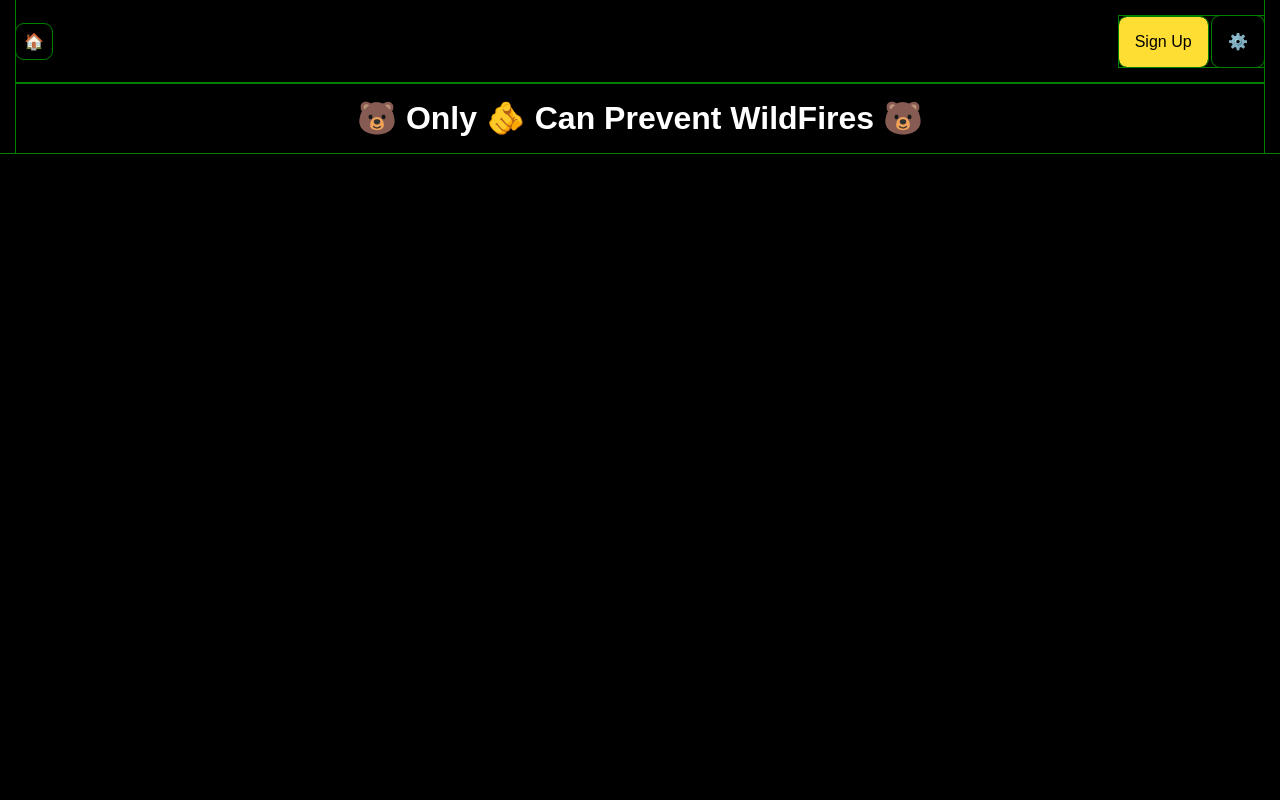
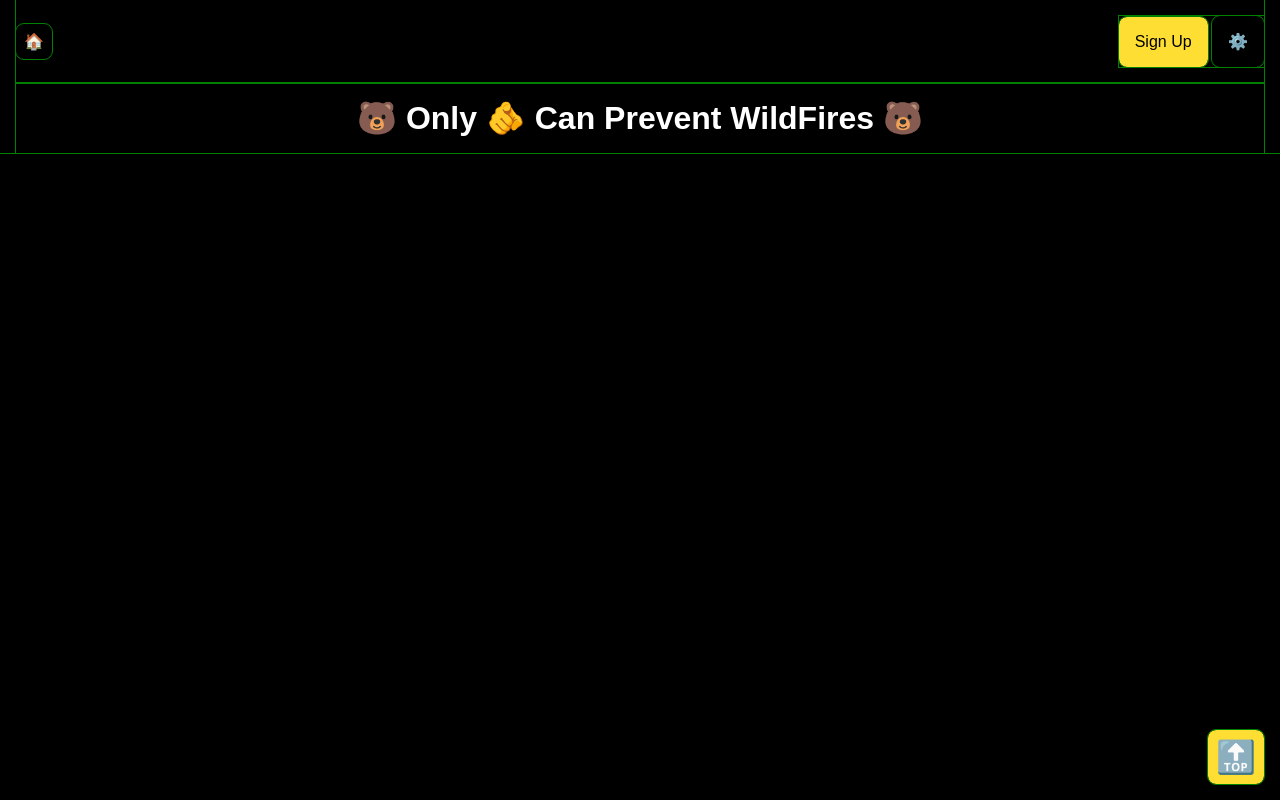
Before and after one commit to brnt-toast/emoji-UI, a SvelteKit app: page / in a window 1280 px wide. Built offline with nearby package versions, Linux system fonts and the light colour scheme.

Commit message:
init: <Top />

```diff
--- /dev/null
+++ b/src/components/Top.svelte
@@ -0,0 +1,14 @@
+<button>
+    🔝
+</button>
+
+<style>
+    button {
+        position: fixed;
+        right: 1rem;
+        bottom: 1rem;
+        padding: .5rem;
+        background-color: var(--yellow);
+        font-size: 2rem;
+    }
+</style>
--- a/src/routes/+layout.svelte
+++ b/src/routes/+layout.svelte
@@ -1,8 +1,10 @@
 <script>
     import "../main.css"
     import Nav from '../components/Nav.svelte'
+    import Top from '../components/Top.svelte'
 </script>
 
 <Nav />
+<Top />
 
 <slot></slot>
```
